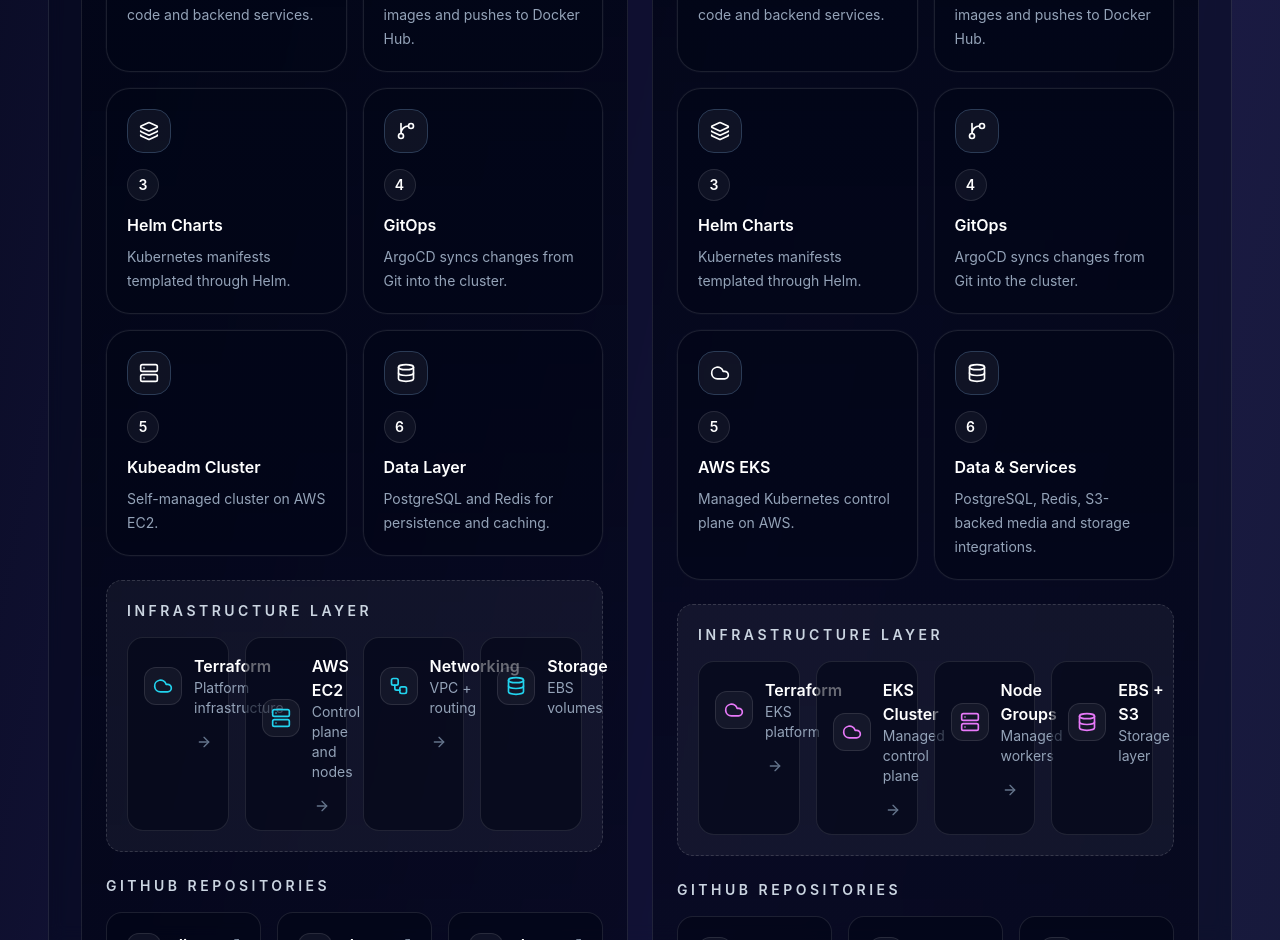
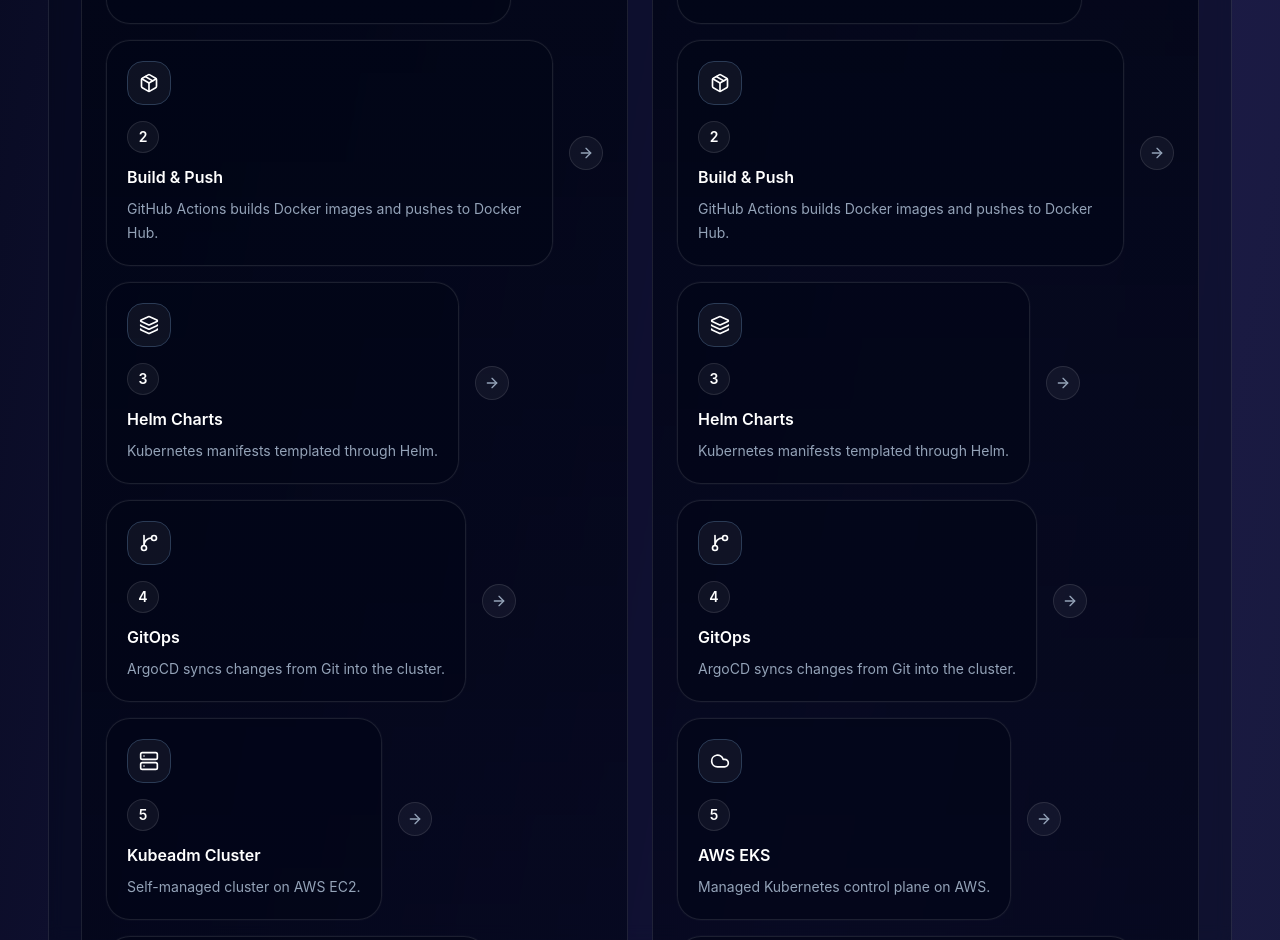
Before and after one commit to sohail-24/sohailverse, a React (Vite) app: page /devops/1 in a window 1280 px wide. Shown: the part 1860-2800 px from the top of the page. Built offline with nearby package versions, Linux system fonts and the light colour scheme.

Commit message:
update files v4

```diff
--- a/src/components/projects/ArchitectureDiagram.tsx
+++ b/src/components/projects/ArchitectureDiagram.tsx
@@ -5,7 +5,6 @@
   Layers3,
   Package,
   Server,
-  Workflow,
   Database,
   Cloud,
   Code2,
@@ -28,7 +27,6 @@
   subtitle: string;
   accent: string;
   steps: FlowStep[];
-  infra: FlowStep[];
   repos: RepoCard[];
 };
 
@@ -96,7 +94,9 @@
     <div className="rounded-[2rem] border border-white/10 bg-gradient-to-b from-slate-950/90 to-slate-950/50 p-6">
       <div className="mb-6 flex items-start justify-between gap-4">
         <div>
-          <p className={`text-sm font-semibold uppercase tracking-[0.3em] ${flow.accent}`}>
+          <p
+            className={`text-sm font-semibold uppercase tracking-[0.3em] ${flow.accent}`}
+          >
             {flow.label}
           </p>
           <h3 className="mt-2 text-2xl font-bold text-white">{flow.subtitle}</h3>
@@ -116,48 +116,26 @@
         </div>
       </div>
 
-      <div className="grid gap-4 lg:flex flex-wrap">
+      <div className="flex flex-wrap gap-4">
         {flow.steps.map((step, index) => (
+          <div key={step.title} className="flex items-stretch gap-4">
             <StepCard
-            key={step.title}
               index={index + 1}
               title={step.title}
               description={step.description}
               icon={step.icon}
               accent={flow.accent}
             />
-        ))}
+
+            {index !== flow.steps.length - 1 && (
+              <div className="hidden items-center justify-center md:flex">
+                <div className="rounded-full border border-white/10 bg-white/5 p-2 text-slate-400">
+                  <ArrowRight className="h-4 w-4" />
                 </div>
-
-      <div className="mt-6 rounded-2xl border border-dashed border-white/15 bg-white/5 p-5">
-        <p className="mb-4 text-sm font-semibold uppercase tracking-[0.25em] text-slate-300">
-          Infrastructure Layer
-        </p>
-
-        <div className="grid gap-4 md:grid-cols-4">
-          {flow.infra.map((item, index) => (
-            <div
-              key={item.title}
-              className="rounded-2xl border border-white/10 bg-slate-950/60 p-4"
-            >
-              <div className="flex items-center gap-3">
-                <div className={`rounded-xl border border-white/10 bg-white/5 p-2 ${flow.accent}`}>
-                  {item.icon}
-                </div>
-                <div>
-                  <p className="font-semibold text-white">{item.title}</p>
-                  <p className="text-sm text-slate-400">{item.description}</p>
-                </div>
-              </div>
-
-              {index < flow.infra.length - 1 && (
-                <div className="mt-4 hidden justify-end md:flex">
-                  <ArrowRight className="h-4 w-4 text-slate-500" />
               </div>
             )}
           </div>
         ))}
-        </div>
       </div>
 
       <div className="mt-6">
@@ -209,28 +187,6 @@
       {
         title: "Data Layer",
         description: "PostgreSQL and Redis for persistence and caching.",
-        icon: <Database className="h-5 w-5" />,
-      },
-    ],
-    infra: [
-      {
-        title: "Terraform",
-        description: "Platform infrastructure",
-        icon: <Cloud className="h-5 w-5" />,
-      },
-      {
-        title: "AWS EC2",
-        description: "Control plane and nodes",
-        icon: <Server className="h-5 w-5" />,
-      },
-      {
-        title: "Networking",
-        description: "VPC + routing",
-        icon: <Workflow className="h-5 w-5" />,
-      },
-      {
-        title: "Storage",
-        description: "EBS volumes",
         icon: <Database className="h-5 w-5" />,
       },
     ],
@@ -286,28 +242,6 @@
       {
         title: "Data & Services",
         description: "PostgreSQL, Redis, S3-backed media and storage integrations.",
-        icon: <Database className="h-5 w-5" />,
-      },
-    ],
-    infra: [
-      {
-        title: "Terraform",
-        description: "EKS platform",
-        icon: <Cloud className="h-5 w-5" />,
-      },
-      {
-        title: "EKS Cluster",
-        description: "Managed control plane",
-        icon: <Cloud className="h-5 w-5" />,
-      },
-      {
-        title: "Node Groups",
-        description: "Managed workers",
-        icon: <Server className="h-5 w-5" />,
-      },
-      {
-        title: "EBS + S3",
-        description: "Storage layer",
         icon: <Database className="h-5 w-5" />,
       },
     ],
--- /dev/null
+++ b/src/components/projects/InfrastructureBlueprint.tsx
@@ -0,0 +1,142 @@
+import {
+  ArrowRight,
+  Cloud,
+  Database,
+  Server,
+  Workflow,
+  Layers3,
+} from "lucide-react";
+
+type BlueprintCardProps = {
+  title: string;
+  subtitle: string;
+  steps: string[];
+  accent: string;
+  icon: React.ReactNode;
+};
+
+function BlueprintCard({
+  title,
+  subtitle,
+  steps,
+  accent,
+  icon,
+}: BlueprintCardProps) {
+  return (
+    <div className="rounded-[2rem] border border-white/10 bg-slate-950/60 p-6 shadow-[0_0_0_1px_rgba(255,255,255,0.02)]">
+      <div className="mb-6 flex items-start justify-between gap-4">
+        <div>
+          <p className={`text-sm font-semibold uppercase tracking-[0.3em] ${accent}`}>
+            {subtitle}
+          </p>
+          <h3 className="mt-2 text-2xl font-bold text-white">{title}</h3>
+          <p className="mt-2 max-w-xl text-sm leading-6 text-slate-400">
+            A structured view of the infrastructure used to support this deployment track.
+          </p>
+        </div>
+
+        <div className={`rounded-2xl border border-white/10 bg-white/5 p-3 ${accent}`}>
+          {icon}
+        </div>
+      </div>
+
+      <div className="grid gap-3">
+        {steps.map((step, index) => (
+          <div
+            key={step}
+            className="flex items-center gap-3 rounded-2xl border border-white/10 bg-slate-900/50 p-4"
+          >
+            <div className="flex h-8 w-8 items-center justify-center rounded-full border border-white/10 bg-white/5 text-sm font-semibold text-white">
+              {index + 1}
+            </div>
+
+            <div className="min-w-0 flex-1">
+              <p className="font-medium text-white">{step}</p>
+            </div>
+
+            {index !== steps.length - 1 && (
+              <ArrowRight className="h-4 w-4 shrink-0 text-slate-500" />
+            )}
+          </div>
+        ))}
+      </div>
+    </div>
+  );
+}
+
+export default function InfrastructureBlueprint() {
+  const kubeadmSteps = ["Terraform", "AWS VPC", "EC2 Master", "EC2 Worker", "EBS Storage"];
+  const eksSteps = ["Terraform", "AWS VPC", "EKS Cluster", "Managed Node Group", "EBS CSI", "S3"];
+
+  return (
+    <section className="mt-10 rounded-[2rem] border border-white/10 bg-slate-950/40 p-8 backdrop-blur">
+      <div className="mb-8">
+        <p className="mb-2 text-sm uppercase tracking-[0.35em] text-cyan-400">
+          Infrastructure Blueprint
+        </p>
+        <h2 className="text-3xl font-bold text-white">How the Platform Was Built</h2>
+        <p className="mt-3 max-w-3xl text-base leading-7 text-slate-400">
+          This section separates infrastructure from the architecture flow so the page stays
+          clean. It shows the platform layers behind the two deployment tracks: self-managed
+          Kubeadm on AWS EC2 and managed AWS EKS.
+        </p>
+      </div>
+
+      <div className="grid gap-6 xl:grid-cols-2">
+        <BlueprintCard
+          title="Kubeadm on AWS EC2"
+          subtitle="Self-Managed Stack"
+          steps={kubeadmSteps}
+          accent="text-cyan-400"
+          icon={<Server className="h-6 w-6" />}
+        />
+
+        <BlueprintCard
+          title="AWS EKS"
+          subtitle="Managed Stack"
+          steps={eksSteps}
+          accent="text-fuchsia-400"
+          icon={<Cloud className="h-6 w-6" />}
+        />
+      </div>
+
+      <div className="mt-6 grid gap-4 md:grid-cols-3">
+        <div className="rounded-2xl border border-white/10 bg-white/5 p-5">
+          <div className="flex items-center gap-3">
+            <div className="rounded-2xl border border-white/10 bg-slate-900/60 p-3 text-cyan-300">
+              <Workflow className="h-5 w-5" />
+            </div>
+            <div>
+              <p className="font-semibold text-white">IaC First</p>
+              <p className="text-sm text-slate-400">Infrastructure managed through Terraform</p>
+            </div>
+          </div>
+        </div>
+
+        <div className="rounded-2xl border border-white/10 bg-white/5 p-5">
+          <div className="flex items-center gap-3">
+            <div className="rounded-2xl border border-white/10 bg-slate-900/60 p-3 text-purple-300">
+              <Layers3 className="h-5 w-5" />
+            </div>
+            <div>
+              <p className="font-semibold text-white">Layered Design</p>
+              <p className="text-sm text-slate-400">Network, compute, storage, and delivery</p>
+            </div>
+          </div>
+        </div>
+
+        <div className="rounded-2xl border border-white/10 bg-white/5 p-5">
+          <div className="flex items-center gap-3">
+            <div className="rounded-2xl border border-white/10 bg-slate-900/60 p-3 text-emerald-300">
+              <Database className="h-5 w-5" />
+            </div>
+            <div>
+              <p className="font-semibold text-white">Persistent Storage</p>
+              <p className="text-sm text-slate-400">EBS for Kubeadm, EBS CSI + S3 for EKS</p>
+            </div>
+          </div>
+        </div>
+      </div>
+    </section>
+  );
+}
--- a/src/components/projects/ProductionIncidents.tsx
+++ b/src/components/projects/ProductionIncidents.tsx
@@ -30,12 +30,13 @@
 
         <div className="rounded-2xl border border-white/10 p-6">
           <h3 className="font-semibold">
-            Redis 500 Errors
+            Redis Connection Failure
+            Service discovery problem
           </h3>
 
           <p className="mt-3 text-slate-400">
-            Fixed infrastructure dependency issues
-            affecting application availability.
+            ArgoCD Sync Failed
+            Manifest validation issue
           </p>
         </div>
       </div>
--- a/src/pages/ProjectDetailPage.tsx
+++ b/src/pages/ProjectDetailPage.tsx
@@ -18,6 +18,8 @@
 import ProjectLinks from "../components/projects/ProjectLinks";
 import ProjectGallery from "../components/projects/ProjectGallery";
 
+import InfrastructureBlueprint from "../components/projects/InfrastructureBlueprint";
+
 export default function ProjectDetailPage() {
 
 
@@ -30,14 +32,12 @@
       <MissionOverview />
 
 
-
-
-
-
-
       <ArchitectureDiagram />
 
       <TechnologyArsenal />
+
+      <InfrastructureBlueprint />
+
 
       <ProductionIncidents />
 
```
Also changed, not shown: 1 other file (tests, documents, lock files or other folders). Lines whose indentation alone changed are shown as unchanged.
